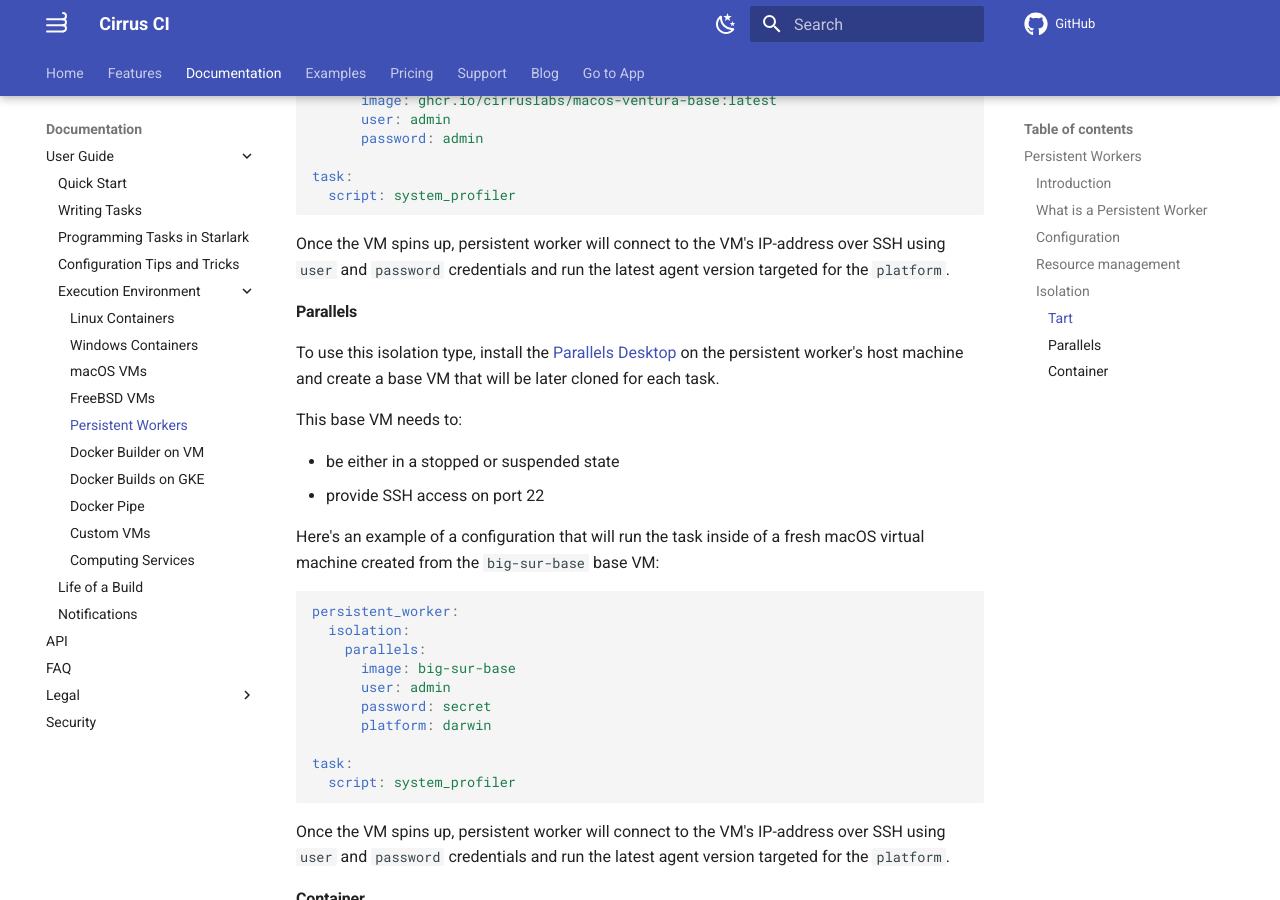
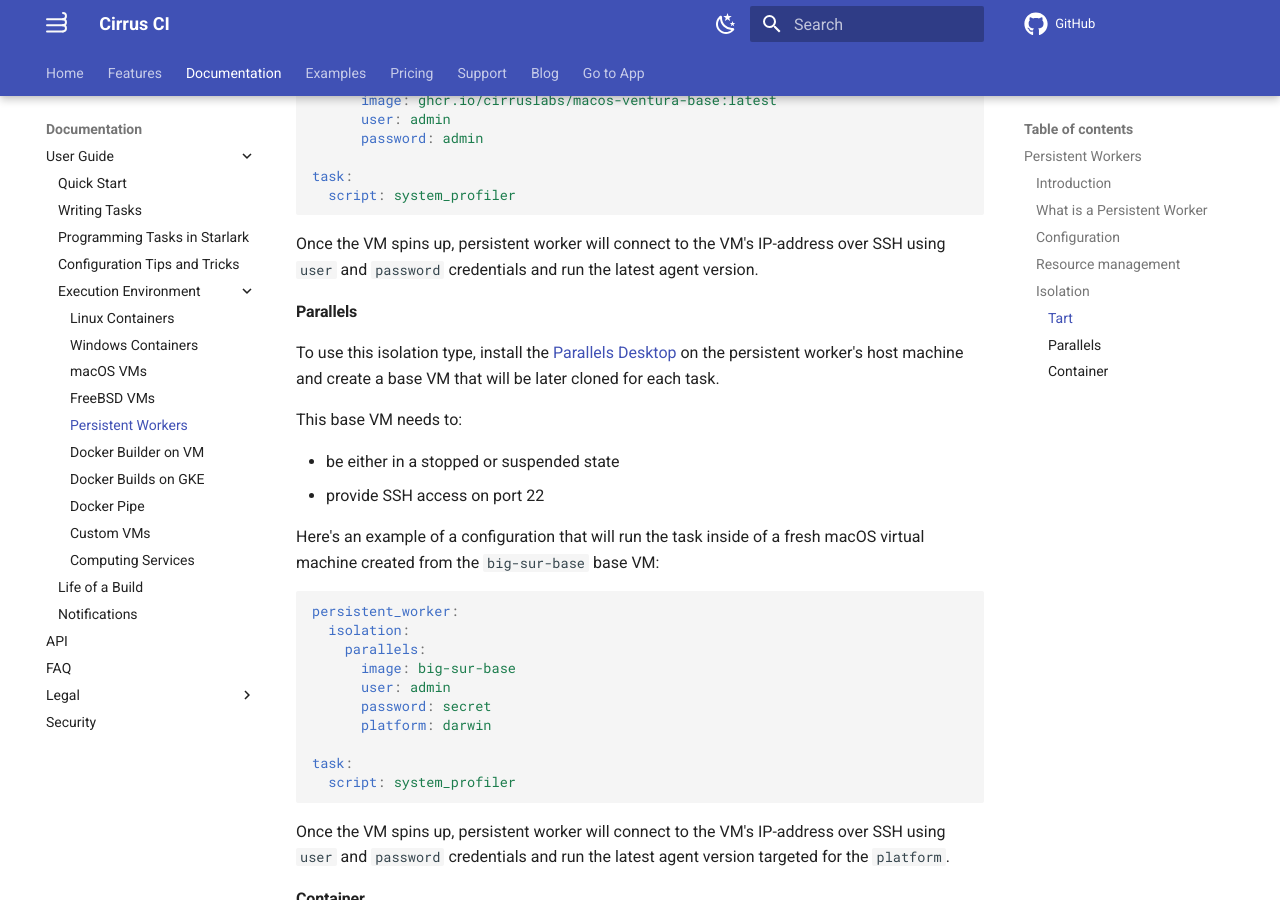
Before and after one commit to cirruslabs/cirrus-ci-docs, an MkDocs documentation site: the page built from docs/guide/persistent-workers.md, in a window 1280 px wide and 900 px high, scrolled down 3308 px. Built offline with MkDocs 1.6.1 and Material for MkDocs 9.7.7, drawn with Linux system fonts in a browser that asks for light colours; comment, search, counter and statistics services are not loaded.

Commit message:
Removed platform

````diff
--- a/docs/guide/persistent-workers.md
+++ b/docs/guide/persistent-workers.md
@@ -126,7 +126,7 @@ task:
   script: system_profiler
 ```
 
-Once the VM spins up, persistent worker will connect to the VM's IP-address over SSH using `user` and `password` credentials and run the latest agent version targeted for the `platform`.
+Once the VM spins up, persistent worker will connect to the VM's IP-address over SSH using `user` and `password` credentials and run the latest agent version.
 
 #### Parallels
 
````
